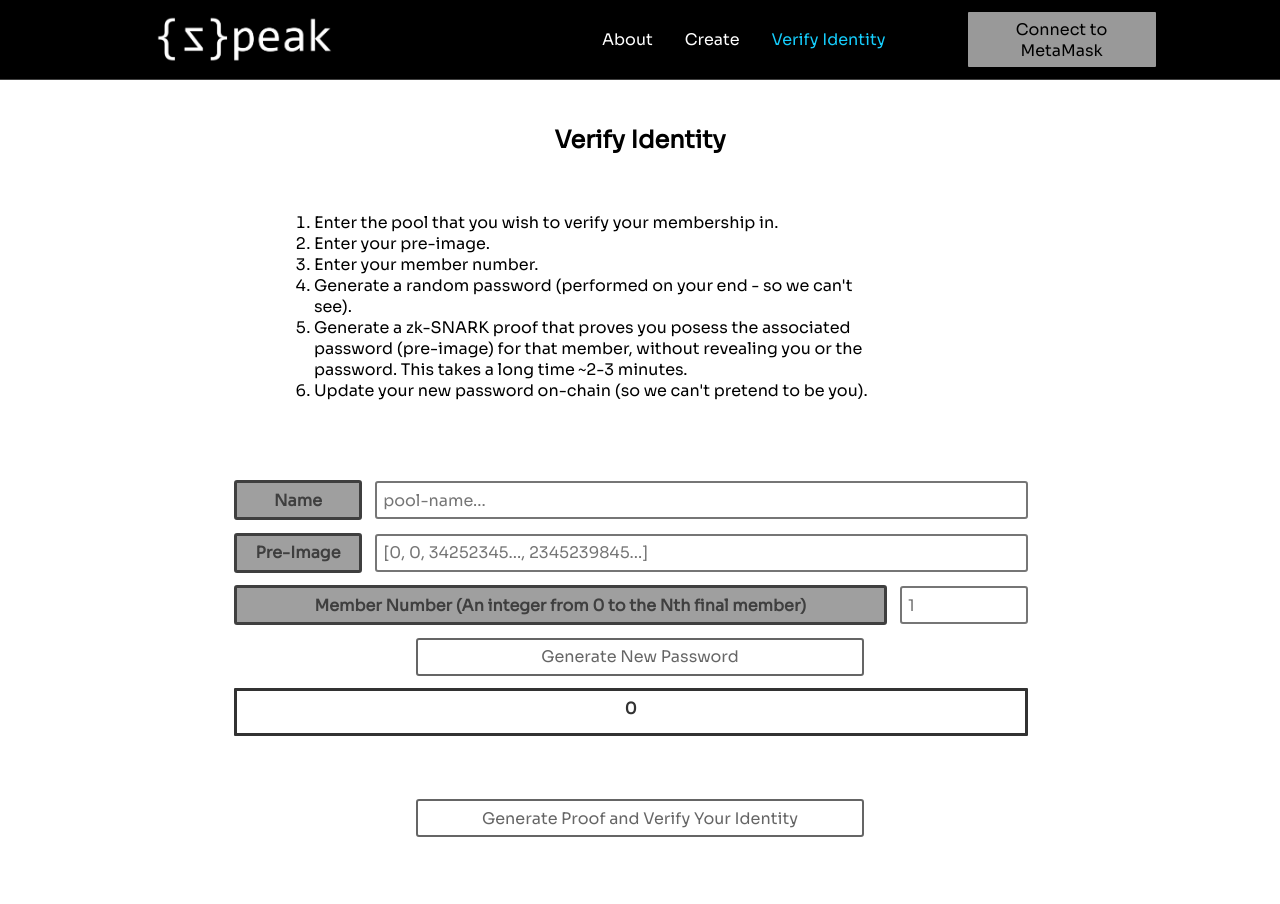
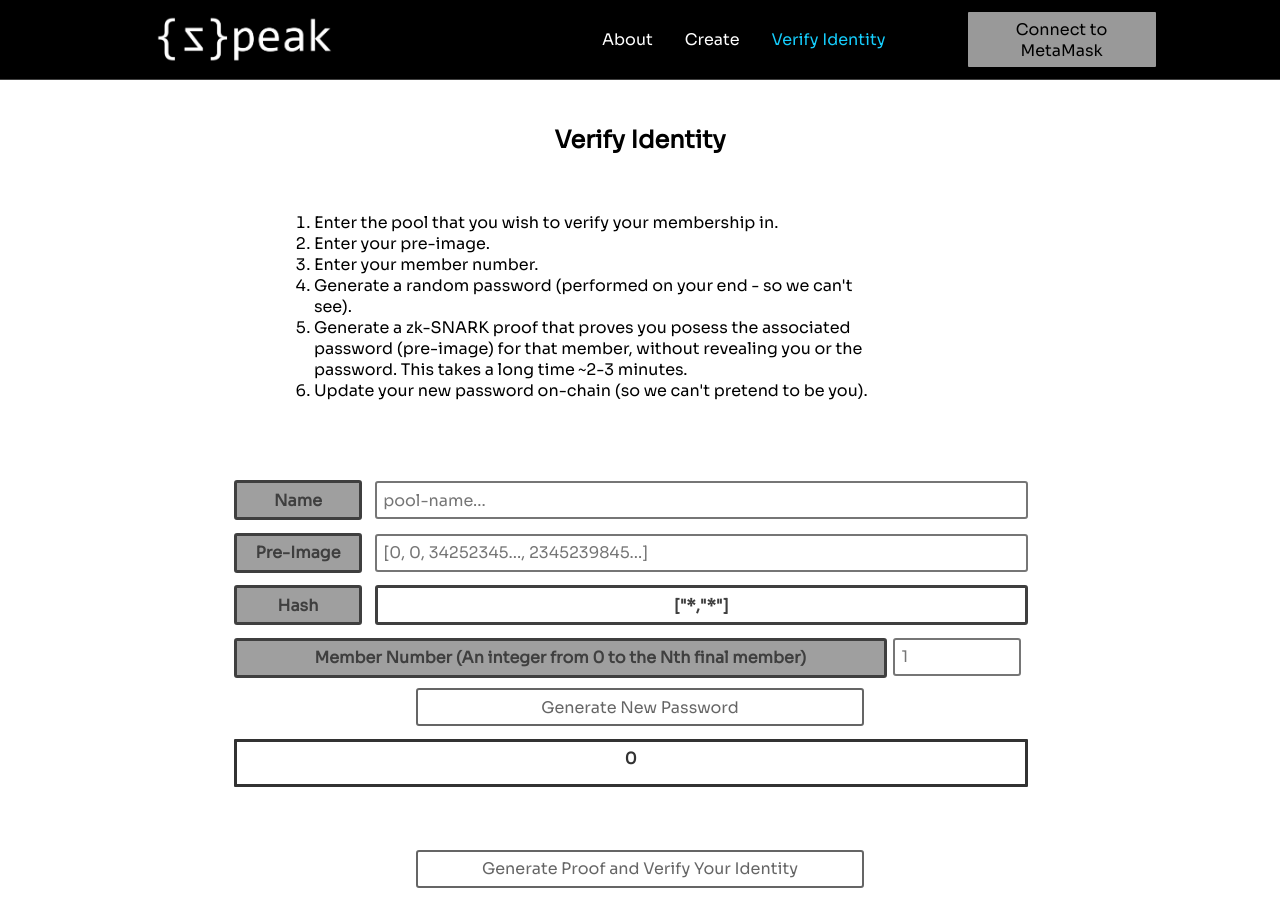
Before and after one commit to alex-straw/zk-broadcasting-app-frontend, a React (Create React App) app: page /verify-identity in a window 1280 px wide. Before the commit the page ends 853 px from the top, so only its background shows below. Built offline with nearby package versions, Linux system fonts and the light colour scheme.

Commit message:
formatting

```diff
--- a/src/component-styles/generic-styles.js
+++ b/src/component-styles/generic-styles.js
@@ -11,7 +11,7 @@ export const Input = styled.input`
 `;
 
 export const LongInput = styled.input`
-font-size: 1em;
+    font-size: 1em;
     margin: 0.5vw;
     padding: 0.5vw;
     color: #000;
@@ -99,7 +99,7 @@ export const LongTextBox = styled.h2`
     text-align: center;
 `;
 
-export const LongTextBoxDetail = styled.h2`
+export const LongTextBoxForOutput = styled.h2`
     font-size: 1em;
     margin: 0.5vw;
     padding: 0.5vw;
@@ -109,8 +109,45 @@ export const LongTextBoxDetail = styled.h2`
     opacity: 0.75;
     background: grey;
     display: inline-block;
+    vertical-align:top;
+    width: 10vw;
+    text-align: center;
+`;
+
+export const LongTextBoxDetail = styled.h2`
+    font-size: 1em;
+    padding: 0.5vw;
+    margin-left: 5vw;
+    border-style: solid;
+    border-radius: 3px;
+    opacity: 0.75;
+    background: grey;
+    display: inline-block;
+    vertical-align:middle;
     width: 51vw;
     text-align: center;
+`;
+
+export const LongTextBoxDetailNoMargin = styled.h2`
+    font-size: 1em;
+    border-style: solid;
+    margin: 0.5vw;
+    padding: 0.5vw;
+    border-radius: 3px;
+    opacity: 0.75;
+    background: white;
+    display: inline-block;
+    width: 51vw;
+    text-align: center;
+    overflow: auto;
+    margin-bottom: 0;
+
+    &:hover {
+        border-style: solid;
+        opacity: 1;
+        cursor: copy;
+        background: #F5F5F5;
+    }
 `;
 
 export const MidTextBoxDetail = styled.h2`
--- a/src/components/VerifyIdentityForm/index.js
+++ b/src/components/VerifyIdentityForm/index.js
@@ -2,7 +2,7 @@ import { Contract } from "ethers";
 import poolFactoryAbi from '../../contracts/poolFactoryABI'
 import poolAbi from '../../contracts/poolABI.json'
 import React, {useState, useContext} from "react";
-import { Input, TextBox, EmailCard, LongInput, LongTextBox, LongTextBoxDetail, TinyInput, MidTextBoxDetail, LongerButton, ProcessingBox} from "../../component-styles/generic-styles"
+import { Input, LongTextBoxForOutput, LongTextBoxDetailNoMargin, LongInput, LongTextBox, LongTextBoxDetail, TinyInput, MidTextBoxDetail, LongerButton, ProcessingBox} from "../../component-styles/generic-styles"
 import { CenterComponent, Title, LargeImage, BlackFullScreen, VerticalGap, WhiteTitle, Wrapper, TextBlock, WhiteText} from "../../component-styles/layout-styles";
 import { UserContext } from "../../helpers/UserContext";
 import { customAlphabet } from "nanoid";
@@ -16,7 +16,10 @@ const VerifyIdentityForm = () => {
     /* GENERATE NEW PASSWORD */
     const nanoid = customAlphabet('123456789abcdef', 64)
     const [poolName, setPoolName] = useState("pool-name...");
+
     const [preImage, setPreImage] = useState("[0, 0, 34252345..., 2345239845...]");
+    const [preImageHash, setPreImageHash] = useState("**");
+
     const [memberNumber, setMemberNumber] = useState("1");
     const [newPassword, setNewPassord] = useState("0");
     const [newPasswordHash, setNewPasswordHash] = useState("0")
@@ -24,6 +27,7 @@ const VerifyIdentityForm = () => {
     const userContext = useContext(UserContext);
     const [poolAddress, setPoolAddress] = useState("");
     const [generatedProof, setGeneratedProof] = useState("");
+
 
     function generatePreImage() {
         return ethers.utils.hexlify("0x" + nanoid())
@@ -122,31 +126,33 @@ const VerifyIdentityForm = () => {
 
                 const userProof = await generateZokratesProof();
 
-                console.log(userProof)
+                setGeneratedProof(JSON.stringify(userProof))
 
-                const pool = new Contract(
-                    newPoolAddress,
-                    poolAbi,
-                    userContext.signer
-                )
+                // console.log(userProof)
 
-                try {
-                    const transaction = await pool.verifyId(
-                        memberNumber,
-                        [userProof.proof.a, userProof.proof.b, userProof.proof.c],
-                        newPasswordHash
-                    )
+                // const pool = new Contract(
+                //     newPoolAddress,
+                //     poolAbi,
+                //     userContext.signer
+                // )
 
-                    let reciept = await transaction.wait()
-                    reciept.then(alert("Successfully Verified!"))
-                } catch {
-                    alert(userProof)
-                    const transaction = await pool.verifyId(
-                        memberNumber,
-                        [userProof["proof"].a, userProof["proof"].b, userProof["proof"].c],
-                        newPasswordHash
-                    )
-                }
+                // try {
+                //     const transaction = await pool.verifyId(
+                //         memberNumber,
+                //         [userProof.proof.a, userProof.proof.b, userProof.proof.c],
+                //         newPasswordHash
+                //     )
+
+                //     let reciept = await transaction.wait()
+                //     reciept.then(alert("Successfully Verified!"))
+                // } catch {
+                //     alert(userProof)
+                //     const transaction = await pool.verifyId(
+                //         memberNumber,
+                //         [userProof["proof"].a, userProof["proof"].b, userProof["proof"].c],
+                //         newPasswordHash
+                //     )
+                // }
 
 
             } else {
@@ -195,6 +201,18 @@ const VerifyIdentityForm = () => {
         return zokratesProvider.generateProof(artifacts.program, witness, await provingKeyBuffer.data);
     }
 
+    /* Show pre-image hash digest */
+
+    function handlePreImageInput(_preImage) {
+        setPreImage(_preImage)
+        try {
+            let preImageHash = generateFormattedHashDigest(JSON.parse(_preImage))
+            setPreImageHash(preImageHash.decHash)
+        } catch {
+            setPreImageHash("0")
+        }
+    }
+
 
     if (processing) {
         return(
@@ -202,6 +220,9 @@ const VerifyIdentityForm = () => {
             <WhiteTitle>
                 <pre>
                     Generating Proof {"\n"} This could take up to 5 minutes.
+                </pre>
+                <pre>
+                    {generatedProof}
                 </pre>
             </WhiteTitle>
             <WhiteText>
@@ -266,8 +287,16 @@ const VerifyIdentityForm = () => {
                 type="text"
                 placeholder="[0, 0, 34252345..., 2345239845...]"
                 name="preImage"
-                onChange={(e) => setPreImage(e.target.value)}
+                onChange={(e) => handlePreImageInput(e.target.value)}
             ></LongInput>
+
+            <LongTextBoxForOutput>
+                Hash
+            </LongTextBoxForOutput>
+
+            <LongTextBoxDetailNoMargin onClick={() => {navigator.clipboard.writeText(preImageHash)}}>
+                {`["${preImageHash[0]},"${preImageHash[1]}"]`}
+            </LongTextBoxDetailNoMargin>
 
             <LongTextBoxDetail>
                 Member Number (An integer from 0 to the Nth final member)
```
